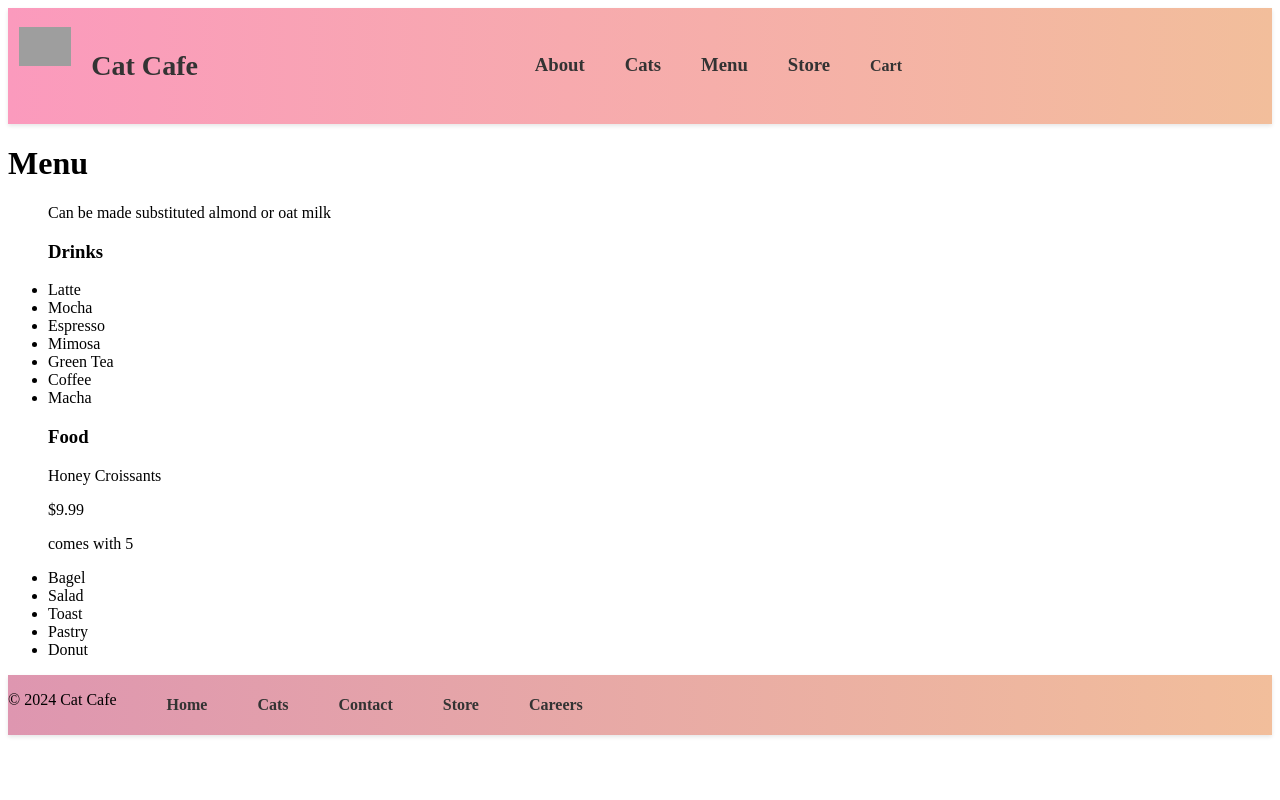
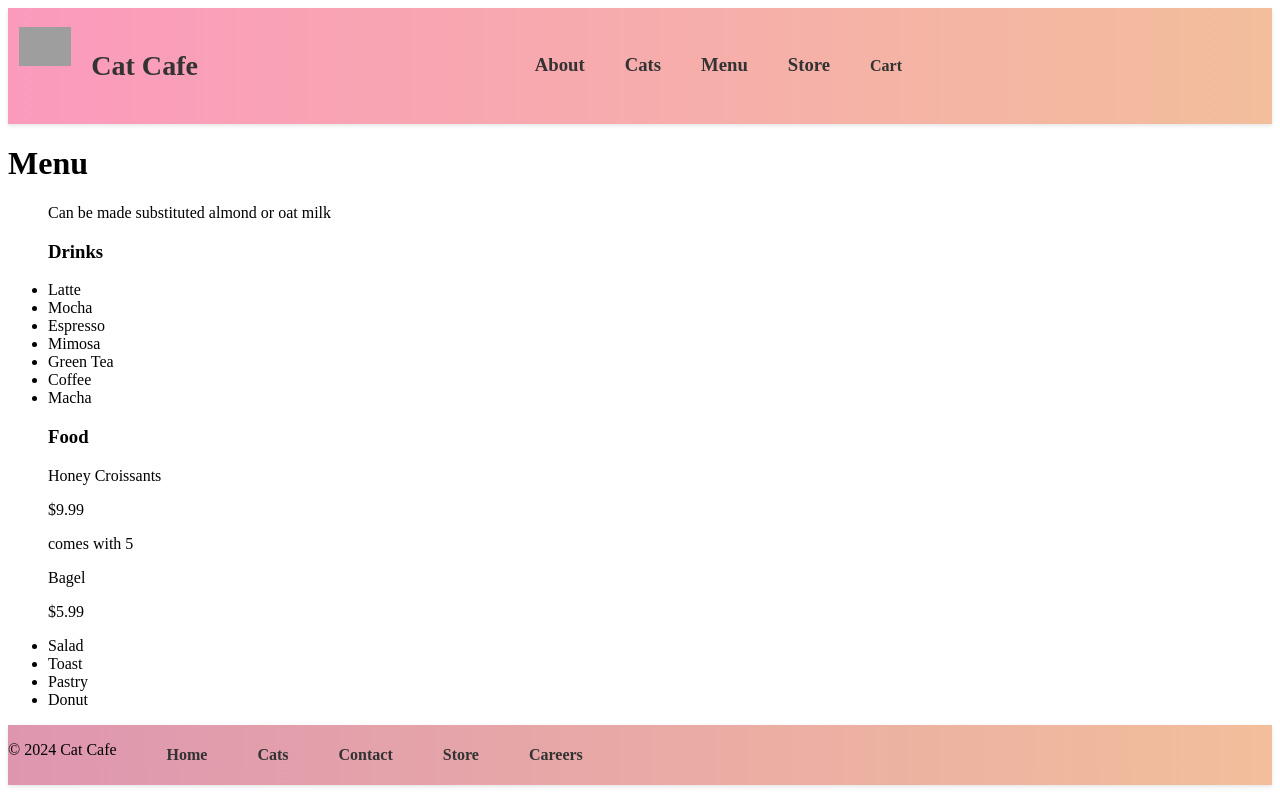
Before and after one commit to jaalday/catCafe, a React (Vite) app: page /menu in a window 1280 px wide. Built offline with nearby package versions, Linux system fonts and the light colour scheme; grey boxes are pictures that could not be loaded; a web font is replaced by a local one.

Commit message:
bsldkjfhs

```diff
--- a/src/Menu.jsx
+++ b/src/Menu.jsx
@@ -8,7 +8,7 @@ const Menu = () => {
       <h1>Menu</h1>
       <ul>
         <p>Can be made substituted almond or oat milk</p>
-        <h3>Drinks</h3>
+        <h3 className="menuTitle">Drinks</h3>
         <li>Latte</li>
 
         <li>Mocha</li>
@@ -19,10 +19,10 @@ const Menu = () => {
         <li>Macha</li>
       </ul>
       <ul>
-        <h3>Food</h3>
-        <article><p className="item">Honey Croissants</p><p className="price"></p>$9.99</article>
+        <h3 className="menuTitle">Food</h3>
+        <article className="item"><p >Honey Croissants</p><p className="price"></p>$9.99</article>
         <p>comes with 5</p>
-        <li>Bagel</li>
+        <article className="item"><p>Bagel</p><p className="price">$5.99</p></article>
         <li>Salad</li>
         <li>Toast</li>
         <li>Pastry</li>
```
